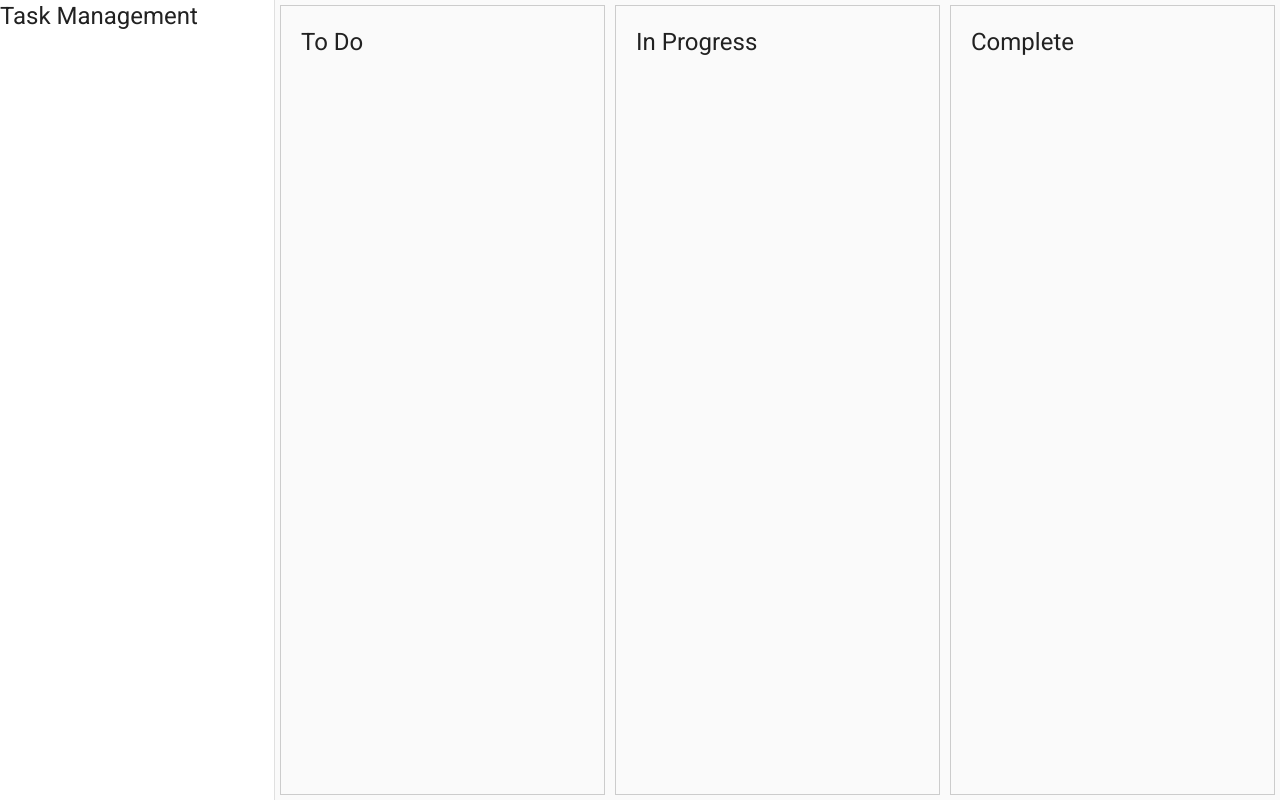
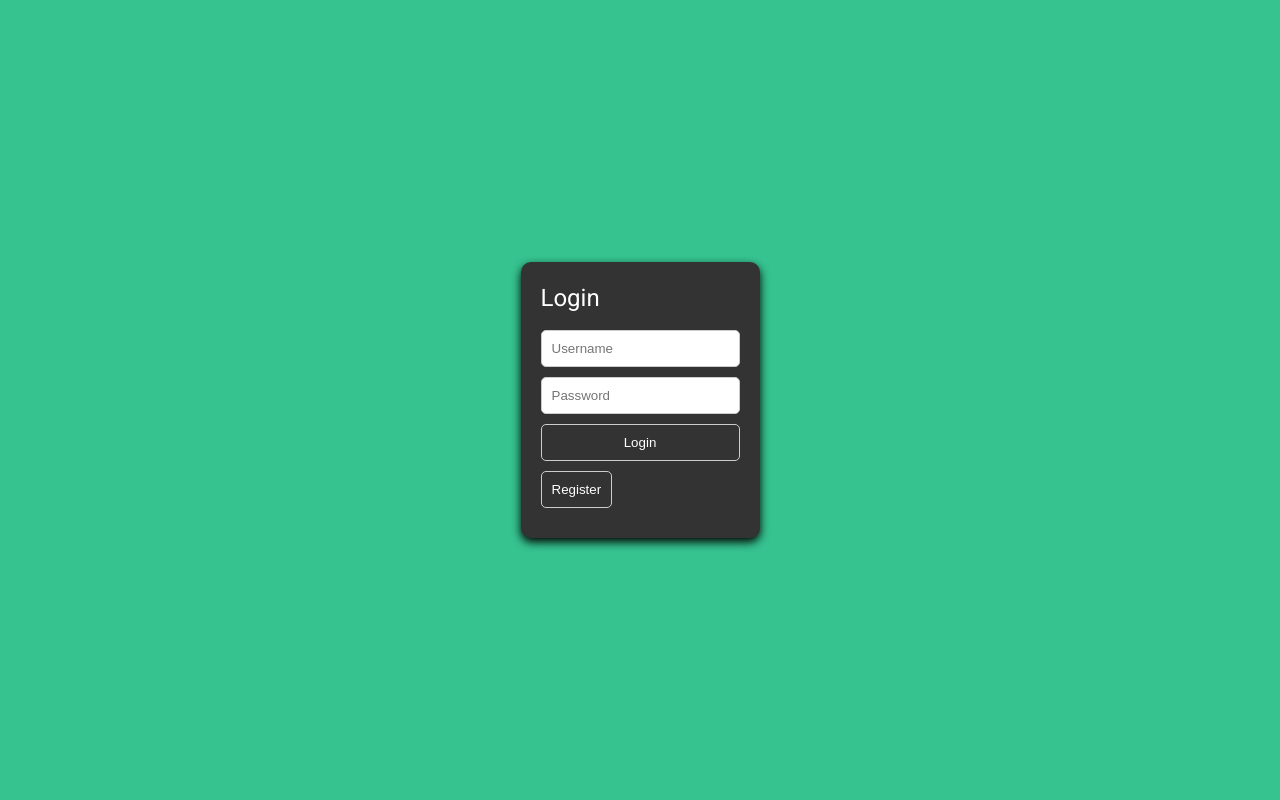
Before and after one commit to NguyenDani/Task-Management-MEAN, an Angular app in the folder client/: page / in a window 1280 px wide. Built offline with nearby package versions, Linux system fonts and the light colour scheme.

Commit message:
Setup Auth Form

```diff
--- a/client/package.json
+++ b/client/package.json
@@ -24,8 +24,8 @@
     "@angular/platform-server": "^17.2.0",
     "@angular/router": "^17.2.0",
     "@angular/ssr": "^17.2.3",
+    "axios": "^1.6.8",
     "express": "^4.18.2",
-    "ngx-toastr": "^18.0.0",
     "rxjs": "~7.8.0",
     "tslib": "^2.3.0",
     "zone.js": "~0.14.3"
--- a/client/src/app/app.component.html
+++ b/client/src/app/app.component.html
@@ -1,4 +1,4 @@
-<!--<app-auth></app-auth> -->
-<app-todo></app-todo>
+<app-auth></app-auth>
+<!--<app-todo></app-todo>-->
 
 <router-outlet />
--- a/client/src/app/auth/auth.component.html
+++ b/client/src/app/auth/auth.component.html
@@ -1,11 +1,11 @@
 <div class="container">
     <div class="card">
         <h1>{{isRegister ? "Register" : "Login"}}</h1>
-        <form>
+        <form [formGroup]="form" (ngSubmit)="onSubmit()">
             <div class="formcolumn">
-                <input type="text" placeholder="Username" formControlName="uername">
+                <input type="text" placeholder="Username" formControlName="username">
                 <input type="text" placeholder="Password" formControlName="password">
-                <button type="submit" (click)="handleAuth()">{{isRegister ? "Register" : "Login"}}</button>
+                <button type="submit" >{{isRegister ? "Register" : "Login"}}</button>
             </div>
         </form>
         <button (click)="toggleAuthMode()">{{isRegister ? "Login" : "Register"}}</button>
--- a/client/src/app/auth/auth.component.ts
+++ b/client/src/app/auth/auth.component.ts
@@ -1,25 +1,48 @@
 import { Component } from '@angular/core';
+import axios from 'axios';
+import { FormBuilder, FormGroup, FormControl, Validators, ReactiveFormsModule } from '@angular/forms';
 
 @Component({
   selector: 'app-auth',
   standalone: true,
-  imports: [],
+  imports: [ReactiveFormsModule],
   templateUrl: './auth.component.html',
   styleUrl: './auth.component.scss'
 })
 export class AuthComponent {
-  username: string = "";
-  password: string = "";
-
   isRegister: boolean = false;
 
-  toggleAuthMode(): void {
-    this.username = '';
-    this.password = '';
-    this.isRegister = !this.isRegister;
+  form: FormGroup = new FormGroup({
+    username: new FormControl(''),
+    password: new FormControl(''),
+  });
+
+  constructor(private formBuilder: FormBuilder) {}
+
+  ngOnInit(): void {
+    this.form = this.formBuilder.group(
+      {
+        username: [
+          '', [Validators.required]
+        ],
+        password: [
+          '', [Validators.required]
+        ]
+      }
+    );
   }
 
-  handleAuth(): void {
-    console.log(this.username);
+  onSubmit(): void {
+    if (this.form.invalid) {
+      return;
+    }
+
+    console.log(JSON.stringify(this.form.value, null, 2));
   }
+
+  toggleAuthMode() {
+    this.isRegister = !this.isRegister;
+    this.form.reset();
+  }
+
 }
--- a/client/src/app/todo/content/content.component.html
+++ b/client/src/app/todo/content/content.component.html
@@ -1,11 +1,17 @@
 <div class="container">
   <div class="column">
-    <h1>To Do</h1>
+    <div>
+        <h2 class="column-title">To Do</h2>
+    </div>
   </div>
   <div class="column">
-    <h1>In Progress</h1>
+    <div>
+        <h2 class="column-title">In Progress</h2>
+    </div>
   </div>
   <div class="column">
-    <h1>Complete</h1>
+    <div>
+        <h2 class="column-title">Completed</h2>
+    </div>
   </div>
 </div>
--- a/client/src/app/todo/content/content.component.scss
+++ b/client/src/app/todo/content/content.component.scss
@@ -4,9 +4,13 @@
     width: 100%;
   }
 
-  .column {
-    flex: 1;
-    padding: 20px;
-    border: 1px solid #ccc;
-    margin: 5px;
-  }
+.column {
+  flex: 1;
+  border: 2px solid #ccc;
+  margin: 10px;
+  border-radius: 10px;
+}
+
+.column-title {
+    text-align: center;
+}
--- a/client/src/app/todo/sidenav/sidenav.component.html
+++ b/client/src/app/todo/sidenav/sidenav.component.html
@@ -1 +1,10 @@
-<h1>Task Management</h1>
+<h2 class="sidenav-title">Task Management</h2>
+<mat-list>
+  <button class="sidenav-button">Create Task</button>
+  <mat-divider></mat-divider>
+  <button class="sidenav-button">To Do</button>
+  <mat-divider></mat-divider>
+  <button class="sidenav-button">In Progress</button>
+  <mat-divider></mat-divider>
+  <button class="sidenav-button">Completed</button>
+</mat-list>
--- a/client/src/app/todo/sidenav/sidenav.component.scss
+++ b/client/src/app/todo/sidenav/sidenav.component.scss
@@ -0,0 +1,15 @@
+.sidenav-title {
+    text-align: center;
+}
+
+.sidenav-button {
+    height: 45px;
+    width: 100%;
+    border: none;
+    font-size: 20px;
+    cursor: pointer;
+}
+
+.sidenav-button :hover {
+
+}
--- a/client/src/app/todo/todo.component.scss
+++ b/client/src/app/todo/todo.component.scss
@@ -2,7 +2,6 @@
     width: 100vw;
     height: 100vh;
     margin: 0;
-    border-right: 1px black;
   }
 
 .sidenav {
```
Also changed, not shown: client/src/app/todo/sidenav/sidenav.component.ts (+6 -1 lines), 1 other file (tests, documents, lock files or other folders).
